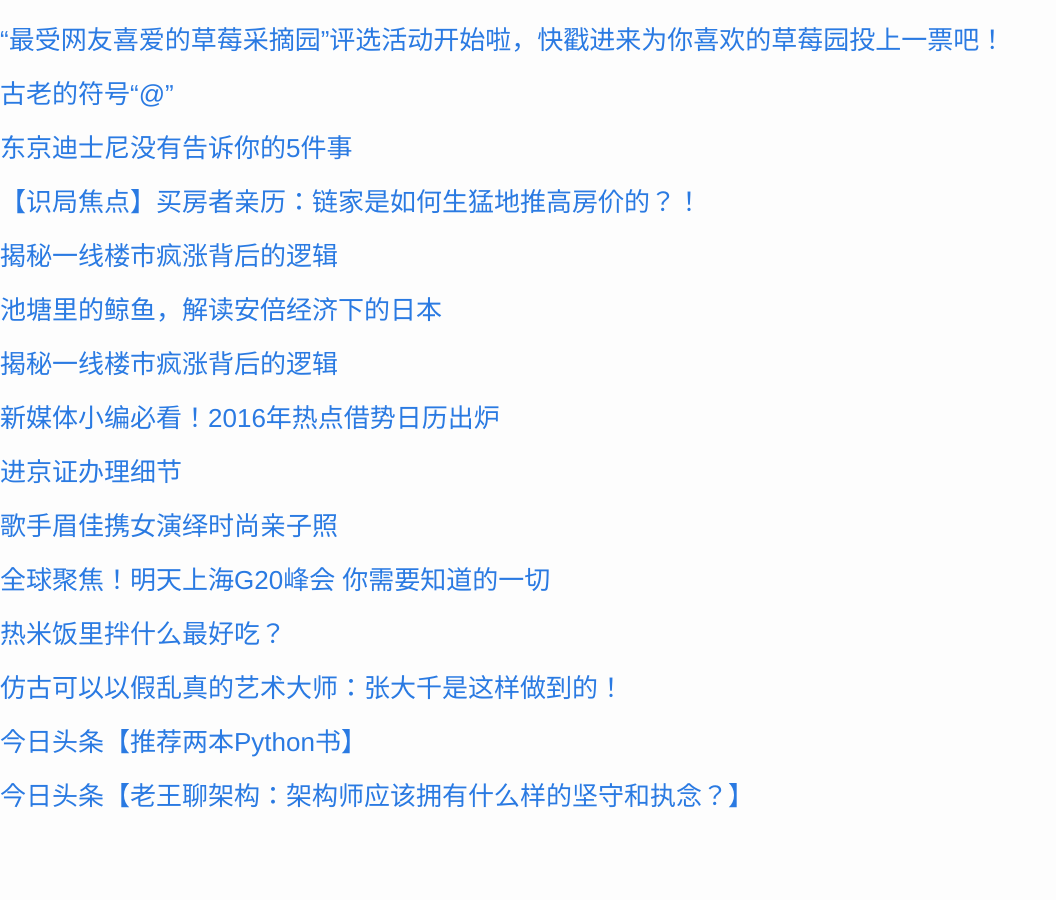
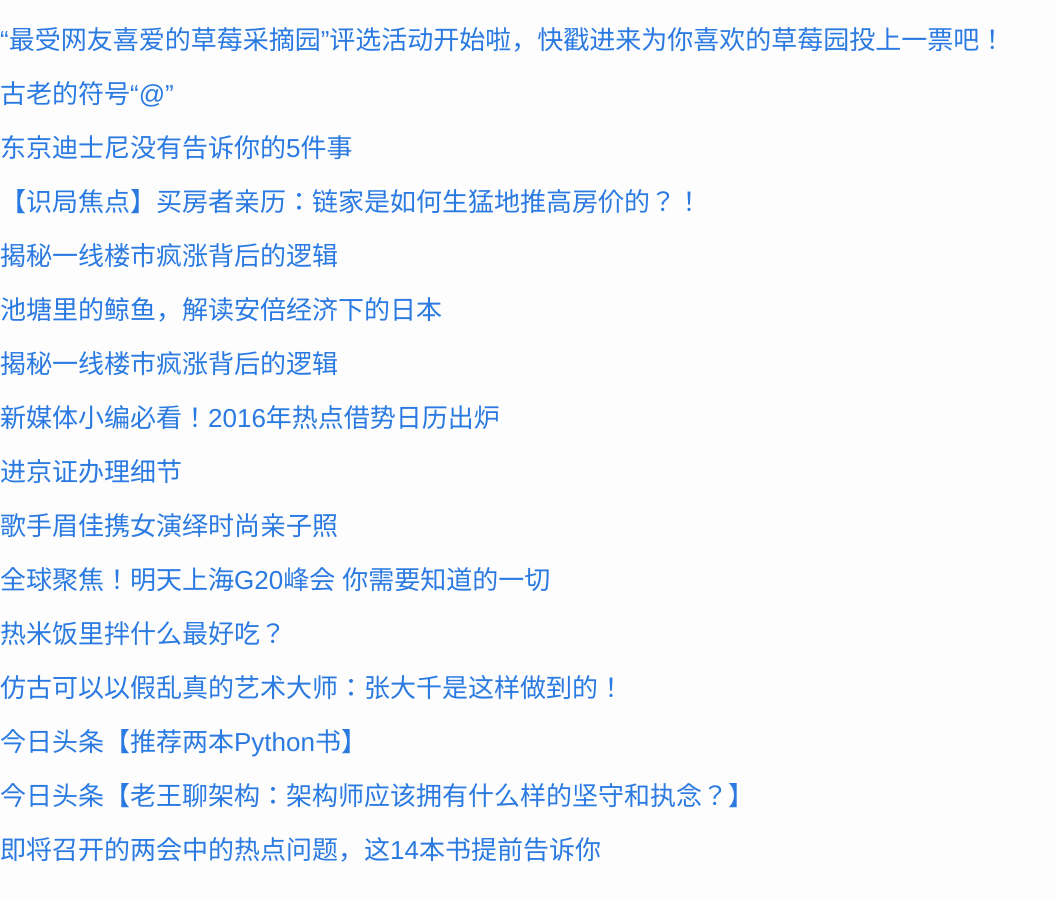
Before and after one commit to cnwarden/cnwarden.github.io, a Jekyll site: the page built from _posts/2016-02-22-test.markdown, in a window 1280 px wide and 900 px high, scrolled down 2946 px. Shown: the whole window, without its empty margins (0-1056 px from the left). Built offline with Jekyll 4.4.1, drawn with Linux system fonts in a browser that asks for light colours; before the commit the page ends 3792 px from its top, so only the background shows below that.

Commit message:
auto commit

```diff
--- a/_posts/2016-02-22-test.markdown
+++ b/_posts/2016-02-22-test.markdown
@@ -139,3 +139,5 @@ categories: update
 ### [今日头条【推荐两本Python书】](http://toutiao.com/item/6255054308321001986/?iid=3578109516&app=news_article&tt_from=android_share&utm_source=email&utm_medium=toutiao_android&utm_campaign=client_share)
 
 ### [今日头条【老王聊架构：架构师应该拥有什么样的坚守和执念？】](http://toutiao.com/item/6254842190443315713/?iid=3578109516&app=news_article&tt_from=android_share&utm_source=email&utm_medium=toutiao_android&utm_campaign=client_share)
+
+### [即将召开的两会中的热点问题，这14本书提前告诉你](http://mp.weixin.qq.com/s?__biz=MjM5NjE2NjgyMA==&mid=404413984&idx=1&sn=144861af2f4e3b9bbe9c3b313047d922&scene=0#wechat_redirect)
```
